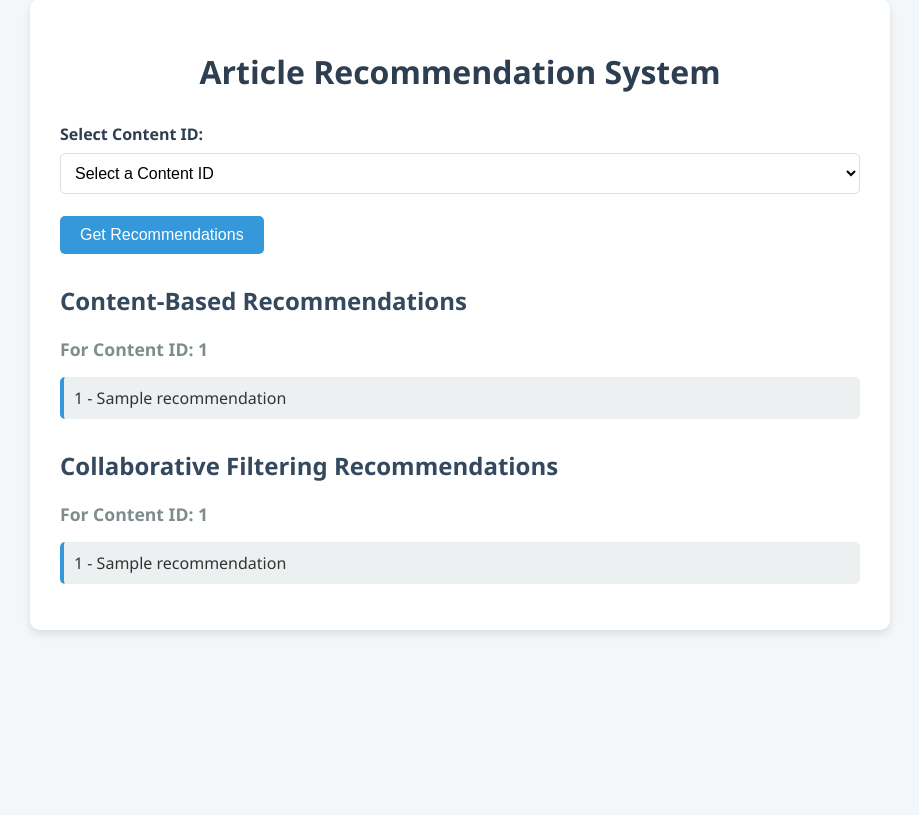
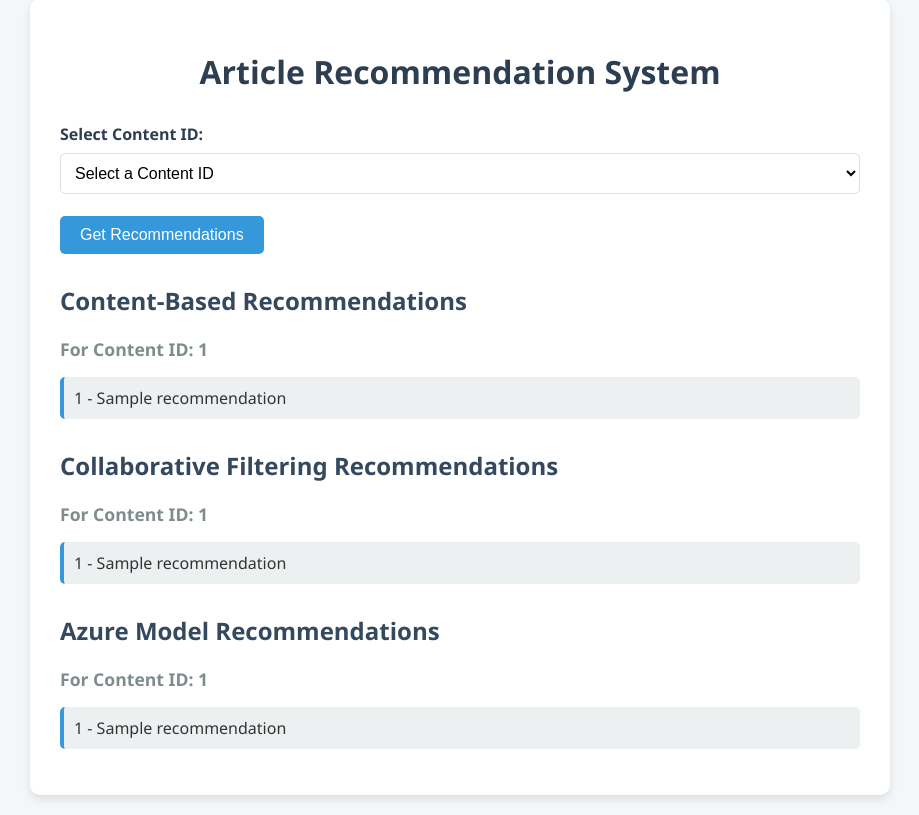
Before and after one commit to akyoung29/3-01_Recommender, a Flask app: template templates/index.html in a window 1280 px wide. Shown: the part 21-836 px from the top of the page, without its empty margins (180-1099 px from the left). Before the commit the page ends 655 px from the top, so only its background shows below. Run offline with Flask 3, Linux system fonts and the light colour scheme; the template is opened without the code that fills it: most values are stand-ins (such as "Sample title", 1, 10 or a date in 2020); parts of the project's set-up code (start-up, migrations or seed data) failed here and were passed over.

Commit message:
added the azure model

```diff
--- a/app.py
+++ b/app.py
@@ -3,6 +3,7 @@ import pickle
 import joblib
 import pandas as pd
 import numpy as np
+import requests  # Added for Azure endpoint call
 
 app = Flask(__name__)
 
@@ -40,6 +41,10 @@ knn_model = joblib.load("models/knn_model.sav")
 # Extract content IDs for the dropdown, limited to first 5
 content_ids = df_content['contentId'].tolist()[:5]
 
+# Azure endpoint details (replace with actual values from your group member)
+AZURE_ENDPOINT_URL = "http://e8dc850d-4e76-4a7b-88b1-4e1e40ea4505.eastus2.azurecontainer.io/score"  # Replace with actual endpoint URL
+AZURE_API_KEY = "TDPjqIW0IZcz81zoTMZloMQ1IMYI5e6K"  # Replace with actual API key if required
+
 # Recommendation function for content filtering
 def recommend_articles(content_id, num_recommendations=5):
     if content_id not in df_content['contentId'].values:
@@ -67,10 +72,30 @@ def recommend_articles_knn(content_id, num_recommendations=5):
             return recommended_articles
     return df_filtered[['contentId', 'title']].sample(n=min(num_recommendations, len(df_filtered))).values.tolist()
 
+# Recommendation function for Azure model
+def recommend_articles_azure(content_id, num_recommendations=5):
+    try:
+        # Prepare the payload for the Azure endpoint
+        payload = {"contentId": content_id, "num_recommendations": num_recommendations}
+        headers = {"Authorization": f"Bearer {AZURE_API_KEY}", "Content-Type": "application/json"}
+
+        # Make the request to the Azure endpoint
+        response = requests.post(AZURE_ENDPOINT_URL, json=payload, headers=headers)
+        response.raise_for_status()  # Raise an exception for bad status codes
+
+        # Assuming the response is a JSON list of [contentId, title] pairs
+        recommendations = response.json()
+        return recommendations[:num_recommendations]  # Limit to requested number
+    except Exception as e:
+        # Fallback in case of error (e.g., endpoint down or malformed response)
+        print(f"Azure endpoint error: {str(e)}")
+        return df_content[['contentId', 'title']].sample(n=min(num_recommendations, len(df_content))).values.tolist()
+
 @app.route('/', methods=['GET', 'POST'])
 def index():
     content_recommendations = None
     collaborative_recommendations = None
+    azure_recommendations = None
     selected_content_id = None
     error = None
 
@@ -80,9 +105,10 @@ def index():
         if selected_content_id:
             try:
                 selected_content_id = int(selected_content_id)
-                # Get recommendations from both models based on contentId
+                # Get recommendations from all three models based on contentId
                 content_recommendations = recommend_articles(selected_content_id)
                 collaborative_recommendations = recommend_articles_knn(selected_content_id)
+                azure_recommendations = recommend_articles_azure(selected_content_id)
             except ValueError:
                 error = "Invalid Content ID. Please select a valid option."
             except Exception as e:
@@ -94,6 +120,7 @@ def index():
                            content_ids=content_ids,
                            content_recommendations=content_recommendations,
                            collaborative_recommendations=collaborative_recommendations,
+                           azure_recommendations=azure_recommendations,
                            selected_content_id=selected_content_id,
                            error=error,
                            cache_buster=str(np.random.randint(1000000)))
--- a/templates/index.html
+++ b/templates/index.html
@@ -105,7 +105,7 @@
             <p class="error">{{ error }}</p>
         {% endif %}
 
-        {% if content_recommendations or collaborative_recommendations %}
+        {% if content_recommendations or collaborative_recommendations or azure_recommendations %}
             <div id="recommendations">
                 <h2>Content-Based Recommendations</h2>
                 <h3>For Content ID: {{ selected_content_id }}</h3>
@@ -122,6 +122,14 @@
                         <li>{{ recommendation[0] }} - {{ recommendation[1] }}</li>
                     {% endfor %}
                 </ul>
+
+                <h2>Azure Model Recommendations</h2>
+                <h3>For Content ID: {{ selected_content_id }}</h3>
+                <ul>
+                    {% for recommendation in azure_recommendations %}
+                        <li>{{ recommendation[0] }} - {{ recommendation[1] }}</li>
+                    {% endfor %}
+                </ul>
             </div>
         {% endif %}
     </div>
```
